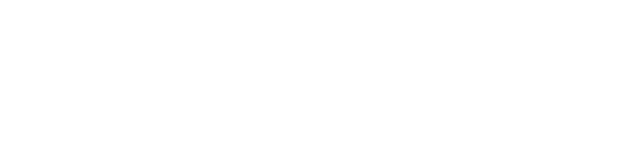
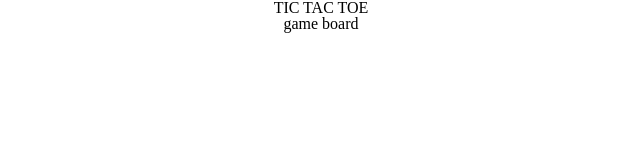
Before and after one commit to exp1x1/my-js, a website: page project-tic-tac-toe/index.html in a window 1280 px wide. Shown: the whole page, without its empty margins (319-959 px from the left). Drawn offline with Linux system fonts and the light colour scheme.

Commit message:
commented out reset file path

```diff
--- a/project-tic-tac-toe/index.html
+++ b/project-tic-tac-toe/index.html
@@ -4,11 +4,19 @@
   <meta charset="UTF-8">
   <meta http-equiv="X-UA-Compatible" content="IE=edge">
   <meta name="viewport" content="width=device-width, initial-scale=1.0">
-  <link rel="stylesheet" href="reset.css">
+  <!-- un-comment this when pushing project -->
+  <!-- <link rel="stylesheet" href="../reset.css"> -->
   <link rel="stylesheet" href="style.css">
-  <title>Document</title>
+  <title>TIC TAC TOE</title>
 </head>
 <body>
-
+  <div class="container">
+    <div class="headbar">
+      TIC TAC TOE
+    </div>
+    <div class="gameboard-container">
+      game board
+    </div>
+  </div>
 </body>
 </html>
```
